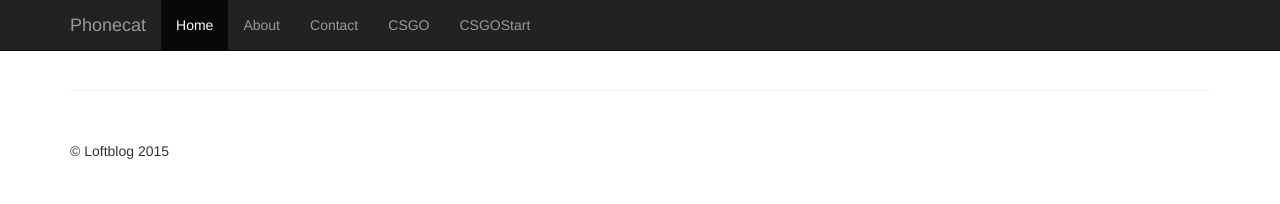
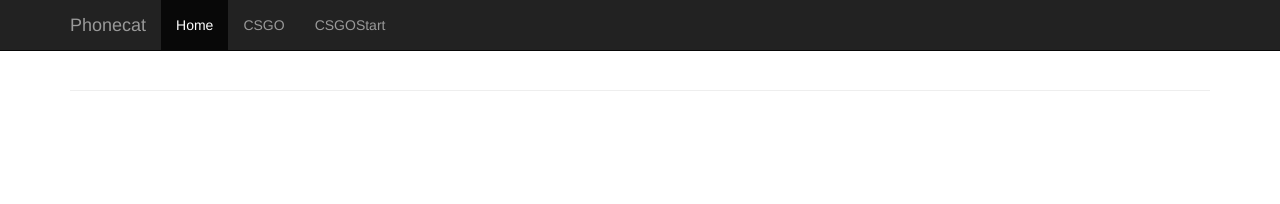
Before and after one commit to touchman/CSGOproject, a website: page csgo/app/index.html in a window 1280 px wide. Drawn offline with Linux system fonts and the light colour scheme; no server answers.

Commit message:
Update index.html

```diff
--- a/csgo/app/index.html
+++ b/csgo/app/index.html
@@ -21,8 +21,6 @@
     <div id="navbar" class="collapse navbar-collapse">
       <ul class="nav navbar-nav">
         <li class="active"><a href="#/">Home</a></li>
-        <li><a href="#/about">About</a></li>
-        <li><a href="#/contact">Contact</a></li>
         <li><a href="#/csgo">CSGO</a></li>
         <li><a href="#/startpage">CSGOStart</a></li>
       </ul>
@@ -36,10 +34,6 @@
 
 
   <hr>
-
-  <footer>
-    <p>&copy; Loftblog 2015</p>
-  </footer>
 
 </div><!--/.container-->
 
```
